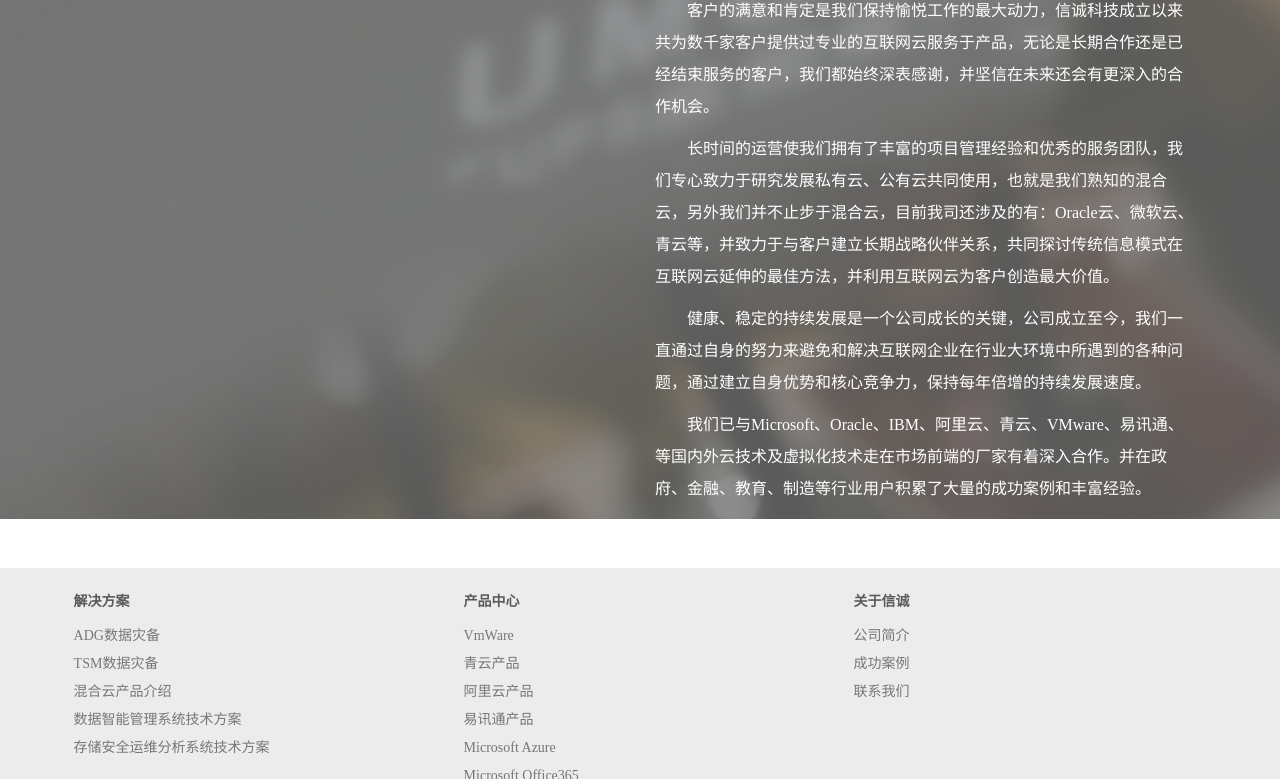
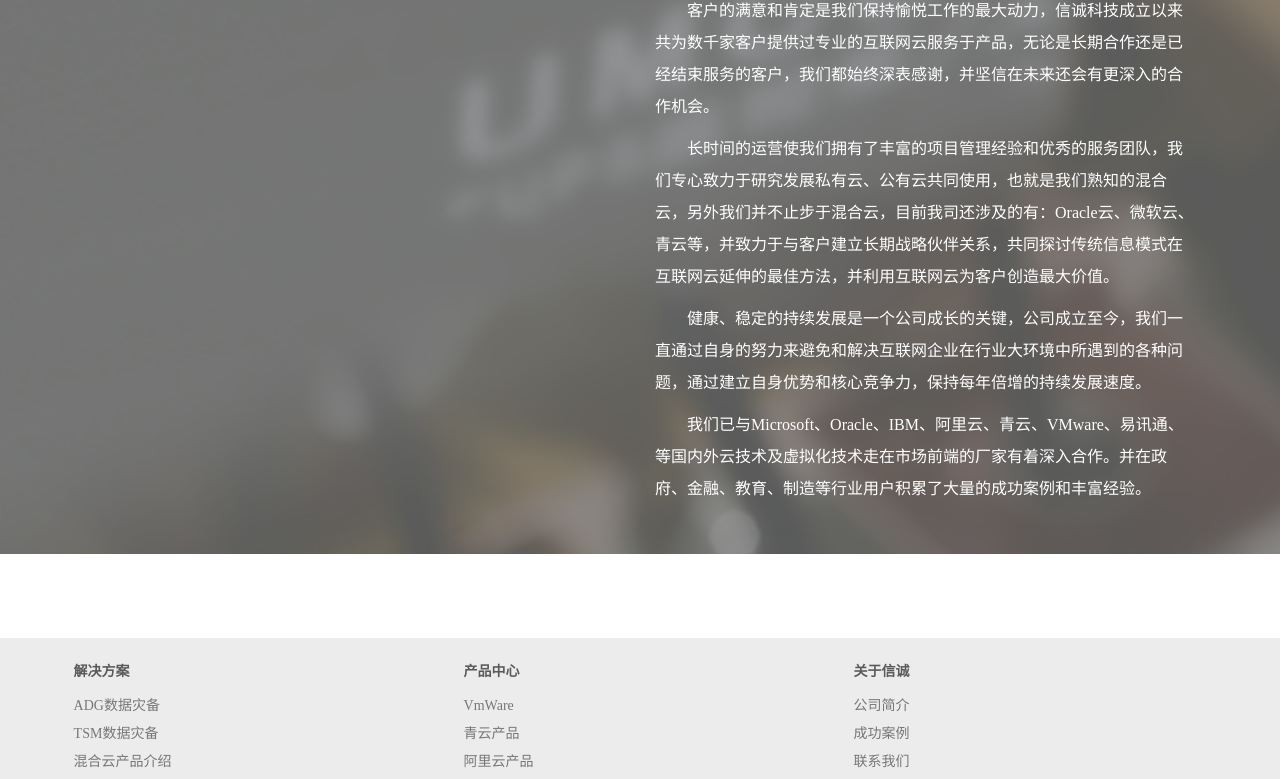
Before and after one commit to rao261488647/bus, a plain HTML site: page pages/introduction.html in a window 1280 px wide. Shown: the part 506-1285 px from the top of the page. Drawn offline with Linux system fonts and the light colour scheme.

Commit message:
修改公司简介

```diff
--- a/pages/introduction.html
+++ b/pages/introduction.html
@@ -79,7 +79,7 @@
         <!-- End Navbar -->
     </div>
     <!-- End Site Header -->
-        <section class="elian-cont" style="background:url(../images/banner-about-bg.png) no-repeat center #FFFFFF; height: 980px;overflow: hidden;">
+        <section class="elian-cont" style="background:url(../images/banner-about-bg.png) no-repeat center #FFFFFF; height: 1050px;overflow: hidden;">
 			<div class="elian-details" style="margin-top:0px;">
 				<a name="jituan"></a>
 				<div class="container">
```
